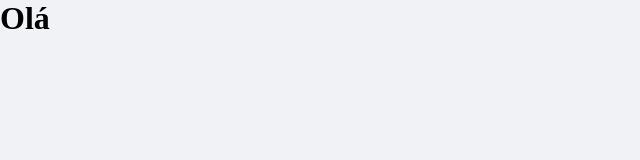
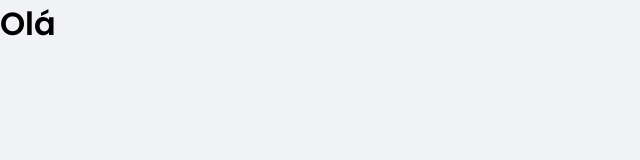
Before and after one commit to LucasHenrique98/dtmoney-app, a React (Create React App) app: page / in a window 1280 px wide. Shown: the top 160 px of the page, without its empty margins (0-640 px from the left). Built offline with nearby package versions, Linux system fonts and the light colour scheme.

Commit message:
Add Poppins font to the body

```diff
--- a/public/index.html
+++ b/public/index.html
@@ -1,10 +1,15 @@
 <!DOCTYPE html>
 <html lang="en">
   <head>
+    <link rel="preconnect" href="https://fonts.gstatic.com" />
     <meta charset="utf-8" />
     <meta name="viewport" content="width=device-width, initial-scale=1" />
     <link rel="shortcut icon" href="favicon.png" type="image/png" />
 
+    <link
+      href="https://fonts.googleapis.com/css2?family=Poppins:wght@400;600&display=swap"
+      rel="stylesheet"
+    />
     <title>React App</title>
   </head>
   <body>
--- a/src/styles/globalStyles.ts
+++ b/src/styles/globalStyles.ts
@@ -36,12 +36,22 @@
     -webkit-font-smoothing:antialiased;
   }
 
+  body,button,input,textarea{
+    font-family: 'Poppins', sans-serif;
+    font-weight:400;
+  }
+
+  h1,h2,h3,h4,h5,h6, strong{
+    font-weight:600;
+  }
+
   button{
     cursor: pointer;
   }
 
   [disabled]{
     opacity:0.6;
+    cursor:not-allowed;
   }
 
 
```
